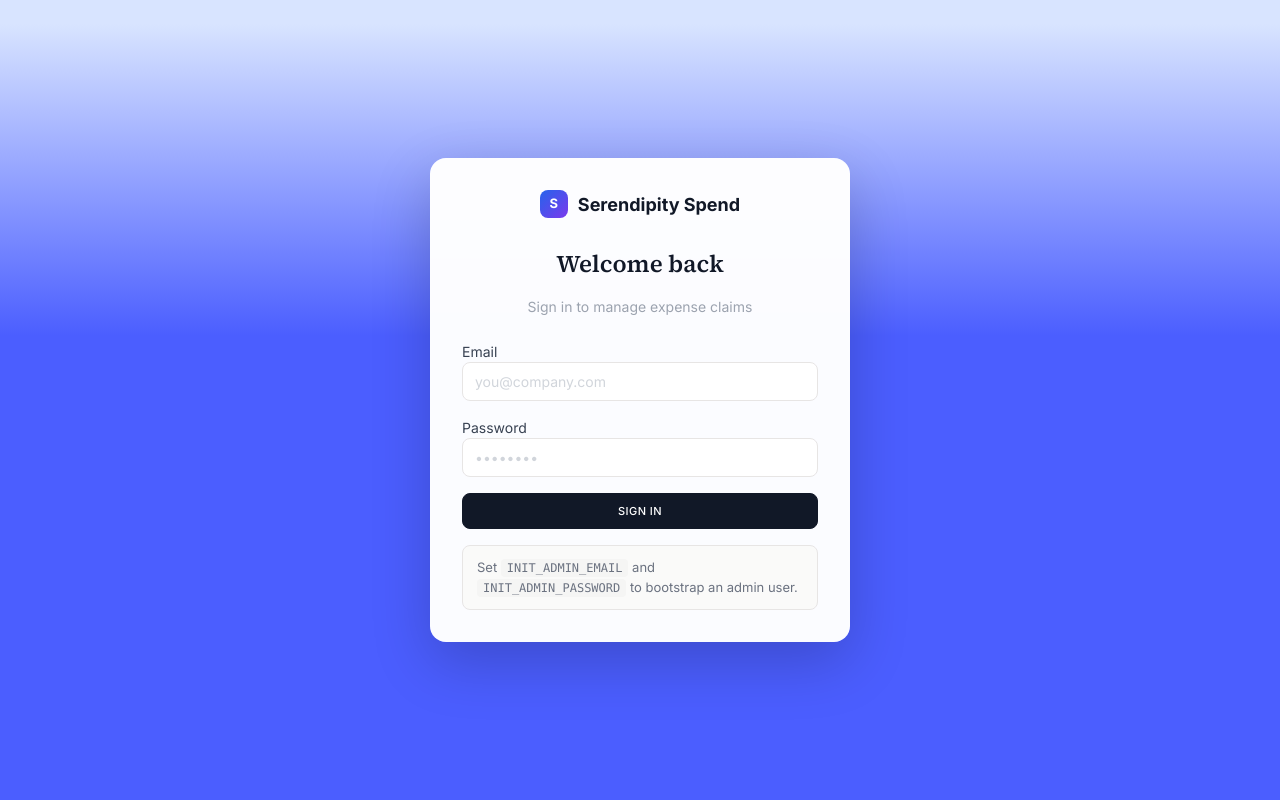
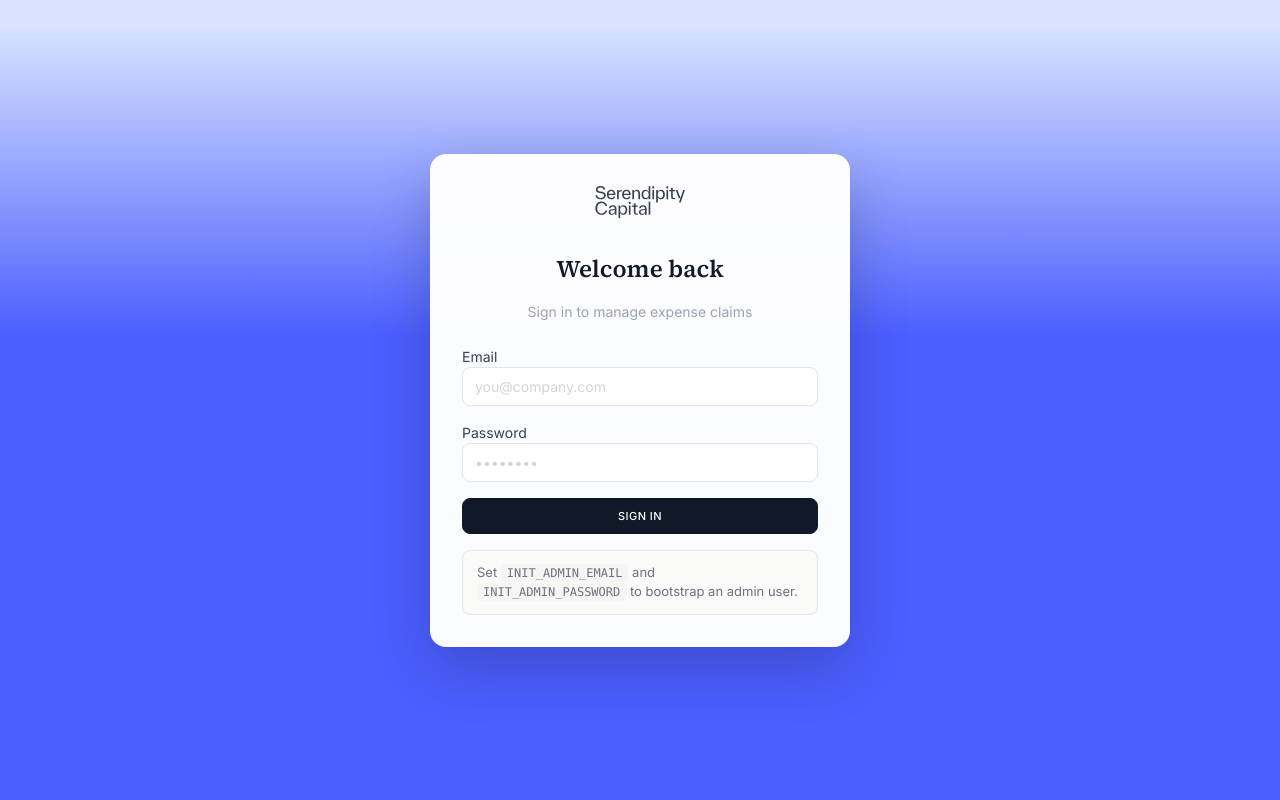
Before and after one commit to elijah-diekmann-ai/serendipity-spend, a FastAPI app: page /login in a window 1280 px wide. Run offline with FastAPI, Linux system fonts and the light colour scheme.

Commit message:
Add favicon and logo assets

```diff
--- a/src/serendipity_spend/web/templates/base.html
+++ b/src/serendipity_spend/web/templates/base.html
@@ -4,6 +4,7 @@
     <meta charset="utf-8" />
     <meta name="viewport" content="width=device-width, initial-scale=1" />
     <title>Serendipity Spend</title>
+    <link rel="icon" type="image/jpeg" href="/static/favicon.jpeg" />
     <link rel="stylesheet" href="/static/style.css" />
   </head>
   <body>
@@ -12,8 +13,7 @@
       <aside class="sidebar">
         <div class="sidebar-header">
           <a class="logo" href="/app">
-            <span class="logo-mark">S</span>
-            <span>Serendipity Spend</span>
+            <img src="/static/logo.svg" alt="Serendipity Capital" height="28" />
           </a>
         </div>
         <nav class="sidebar-nav">
--- a/src/serendipity_spend/web/templates/login.html
+++ b/src/serendipity_spend/web/templates/login.html
@@ -4,6 +4,7 @@
     <meta charset="utf-8" />
     <meta name="viewport" content="width=device-width, initial-scale=1" />
     <title>Sign in — Serendipity Spend</title>
+    <link rel="icon" type="image/jpeg" href="/static/favicon.jpeg" />
     <link rel="stylesheet" href="/static/style.css" />
   </head>
   <body>
@@ -11,10 +12,7 @@
     <div class="login-page">
       <div class="login-card fade-in">
         <div class="login-logo">
-          <div class="logo">
-            <span class="logo-mark">S</span>
-            <span>Serendipity Spend</span>
-          </div>
+          <img src="/static/logo.svg" alt="Serendipity Capital" height="32" />
         </div>
 
         <h1 class="login-title">Welcome back</h1>
```
Also changed, not shown: src/serendipity_spend/web/static/favicon.jpeg (renamed from favicon copy.jpeg), src/serendipity_spend/web/static/logo.svg (renamed from logo copy.svg).
